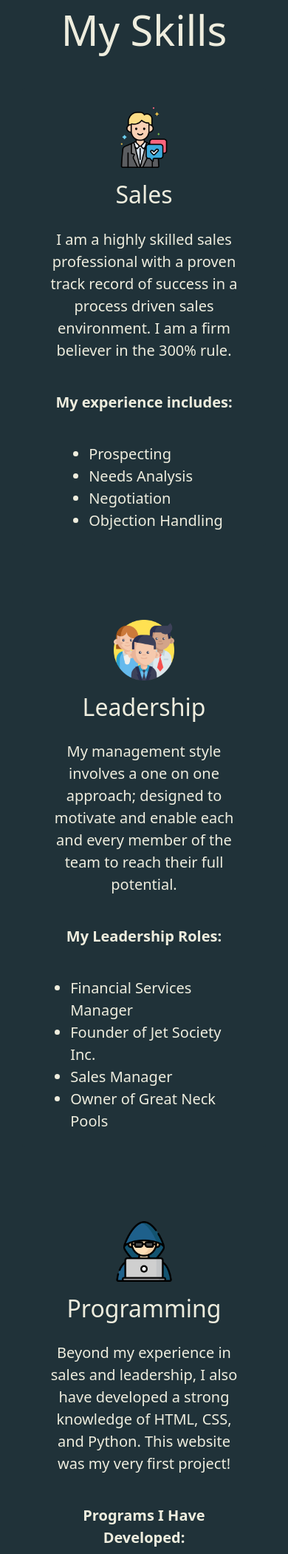
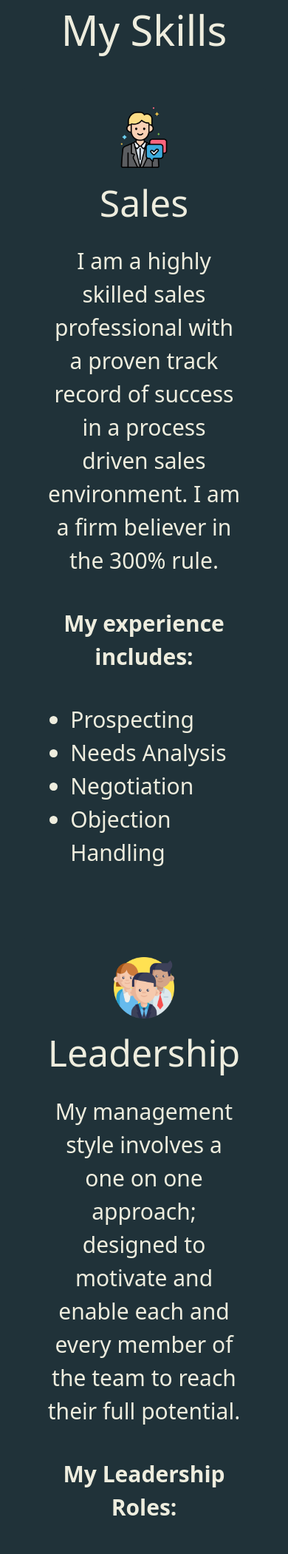
Before and after one commit to rharr003/personal-site, a Flask app: page / in a window 390 px wide. Shown: the part 2644-4745 px from the top of the page at 74% size. Run offline with Flask 2, Linux system fonts and the light colour scheme; some libraries are stand-ins or nearby versions.

Commit message:
testing font sizes for mobile

```diff
--- a/static/css/styles.css
+++ b/static/css/styles.css
@@ -294,4 +294,12 @@ font-size: 1.5rem;
         font-size: 70px;
     }
 
+    .card-body h5 {
+        font-size: 50px;
+    }
+
+    .card-text {
+        font-size: 30px;
+    }
+
 }
```
